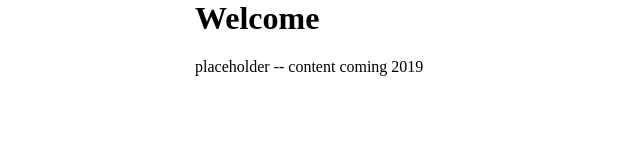
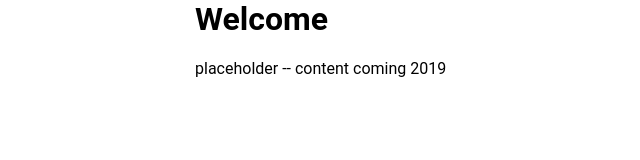
Before and after one commit to austinbyrne/austinbyrne.github.io, a plain HTML site: page index.html in a window 1280 px wide. Shown: the whole page, without its empty margins (45-685 px from the left). Drawn offline with Linux system fonts and the light colour scheme.

Commit message:
random css import example

```diff
--- a/index.css
+++ b/index.css
@@ -4,3 +4,9 @@ body {
   margin: 0 auto;
   max-width: 50em;
 }
+
+@import 'https://fonts.googleapis.com/css?family=Roboto:300,400,500';
+
+body {
+  font-family: "Roboto", "Helvetica", "Arial", sans-serif;
+}
```
